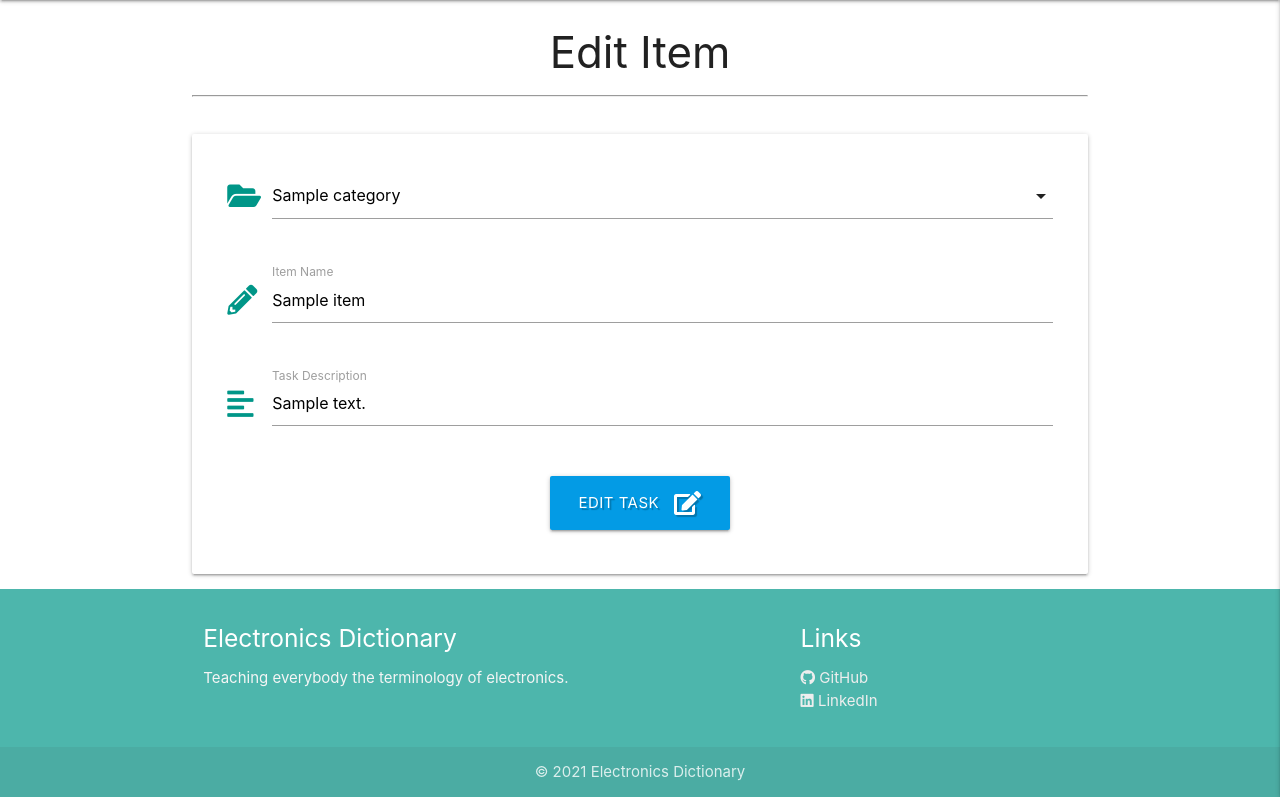
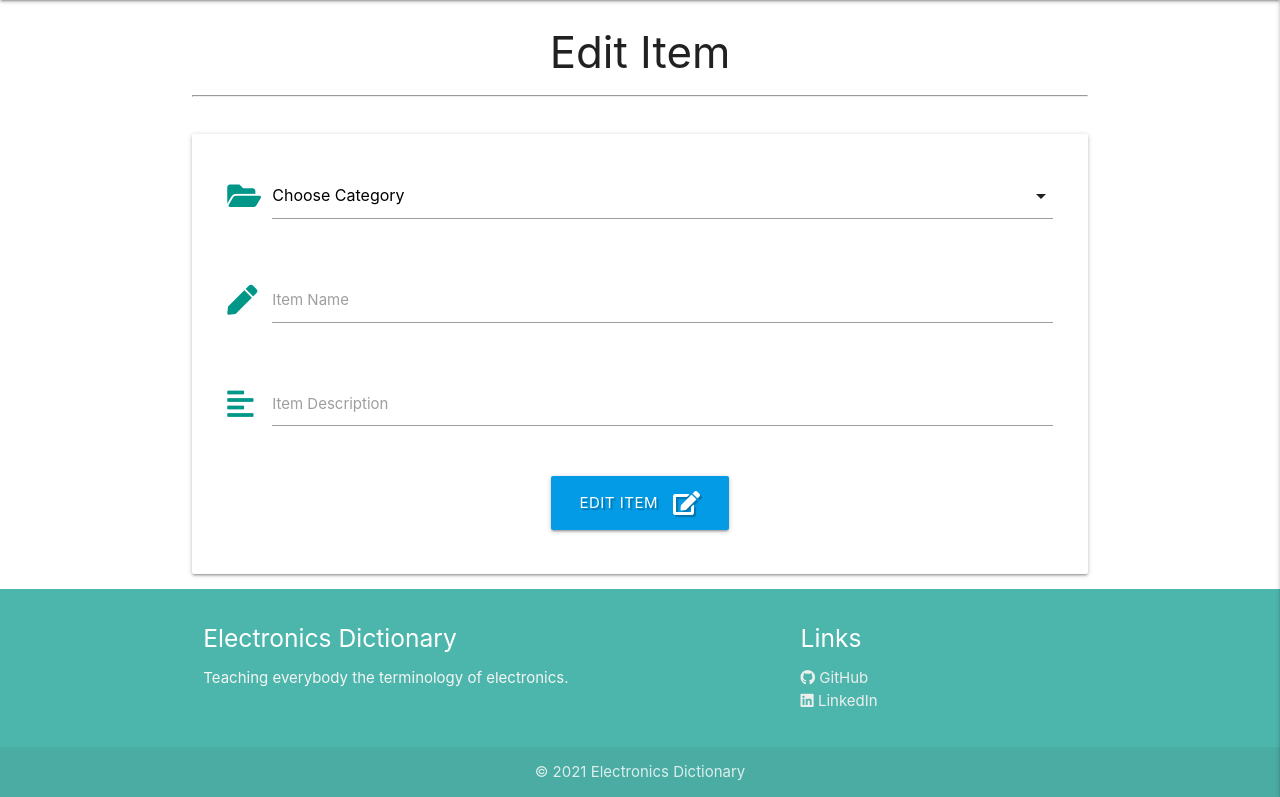
Before and after one commit to jacksheehy15/electronics-dictionary, a Flask app: template templates/edit_item.html in a window 1280 px wide. Shown: the part 64-861 px from the top of the page. Run offline with Flask 2, Linux system fonts and the light colour scheme; the template is opened without the code that fills it: most values are stand-ins (such as "Sample title", 1, 10 or a date in 2020); some libraries are stand-ins or nearby versions.

```diff
--- a/app.py
+++ b/app.py
@@ -113,9 +113,10 @@ def add_item():
     categories = mongo.db.categories.find().sort("category_name", 1)
     return render_template("add_item.html", categories=categories)
 
+
 @app.route("/edit_item/<item_id>", methods=["GET", "POST"])
 def edit_item(item_id):
-    item = mongo.db.item.find_one({"_id": ObjectId(item_id)})
+    item = mongo.db.items.find_one({"_id": ObjectId(item_id)})
     categories = mongo.db.categories.find().sort("category_name", 1)
     return render_template("edit_item.html", item=item, categories=categories)
 
--- a/templates/edit_item.html
+++ b/templates/edit_item.html
@@ -4,48 +4,44 @@
   <h3 class="center-align">Edit Item</h3>
   <hr><br>
   <div class="row card-panel">
-      <form class="col s12" method="POST" action="{{ url_for('edit_item', item_id=item.id) }}">
+      <form class="col s12" method="POST" action="{{ url_for('edit_item', item_id=item._id) }}">
           <div class="row">
               <div class="input-field col s12">
                   <i class="fas fa-folder-open prefix teal-text"></i>
                   <select id="category_name" name="category_name" class="validate">
-                      <option value="" disabled>Choose Category</option>
+                      <option value="" disabled selected>Choose Category</option>
                       {% for category in categories %}
-                      {% if category.category_name == item.category_name %}
-                      <option value="{{ category.category_name }}" selected>{{ category.category_name }}</option>
-                      {% else %}
                       <option value="{{ category.category_name }}">{{ category.category_name }}</option>
-                      {% endif %}
                       {% endfor %}
                   </select>
               </div>
 
           </div>
-                <!-- Edi Item name -->
+          <!-- Item Name -->
           <div class="row">
               <div class="input-field col s12">
-                    <i class="fas fa-pencil-alt prefix teal-text "></i>
-                    <input id="item_name" name="item_name" minlength="1" maxlength="50"
-                        value="{{ item.item_name }}" type="text" class="validate" required>
+                  <i class="fas fa-pen prefix teal-text"></i>
+                  <input id="item_name" name="item_name" type="text" minlength="1" maxlength="50" class="validate"
+                      required>
                   <label for="item_name">Item Name</label>
               </div>
           </div>
-            <!-- Edit Item description -->
+          <!-- Item Description -->
+
           <div class="row">
               <div class="input-field col s12">
                   <i class="fas fa-align-left prefix teal-text"></i>
-                    <textarea id="item_description" name="item_description" minlength="5"
-                        maxlength="200" class="materialize-textarea validate" required>
-                        {{- item.item_description -}}
-                    </textarea>
-                    <label for="task_description">Task Description</label>
+                  <textarea id="item_description" name="item_description" class="materialize-textarea validate"
+                      minlength="5" maxlength="200" required></textarea>
+                  <label for="item_description">Item Description</label>
               </div>
           </div>
-          <!-- Submit Edit to Dictionary Button-->
+
+          <!-- Submit to Dictionary Button-->
           <div class="row">
               <div class="col s12 center-align">
                   <button type="submit" class="btn-large light-blue darken-1 text-shadow">
-                      Edit Task <i class="fas fa-edit right"></i>
+                      Edit Item <i class="fas fa-edit right"></i>
                   </button>
               </div>
           </div>
```
Lines whose indentation alone changed are shown as unchanged.
